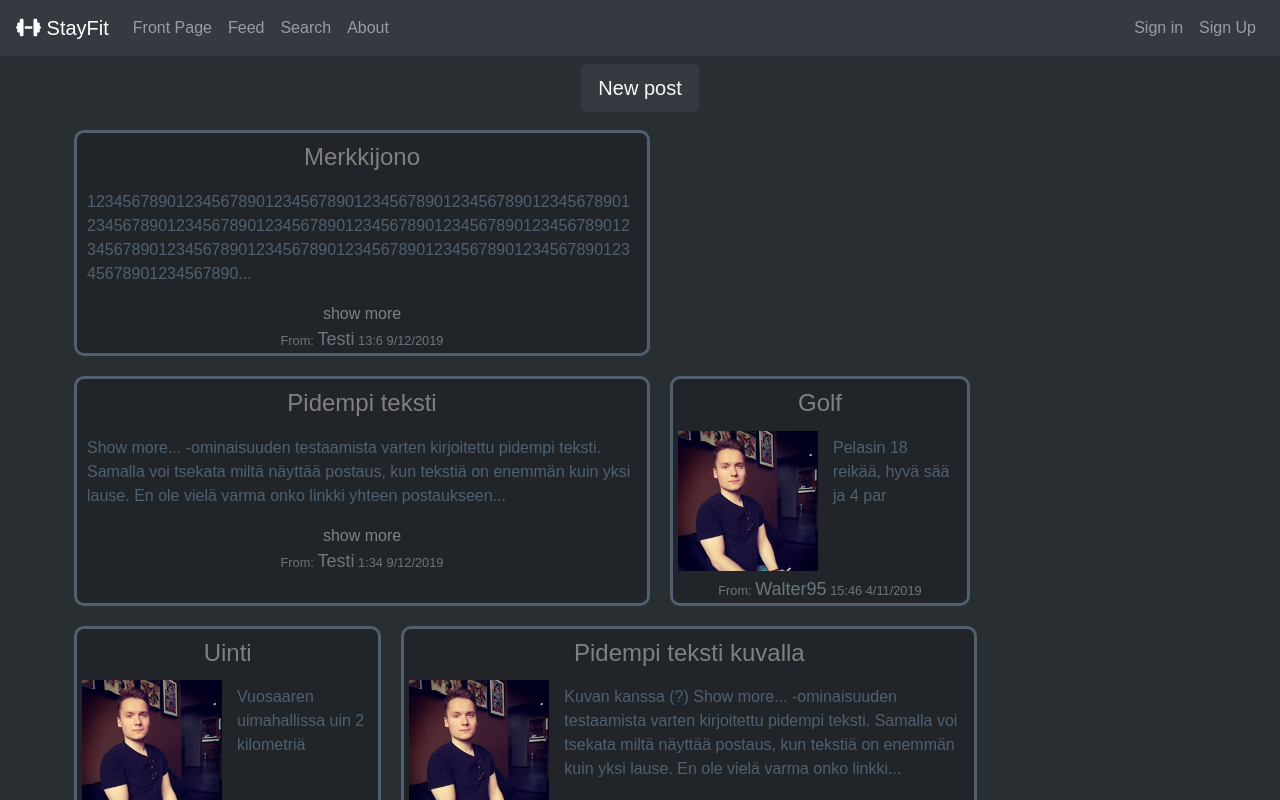
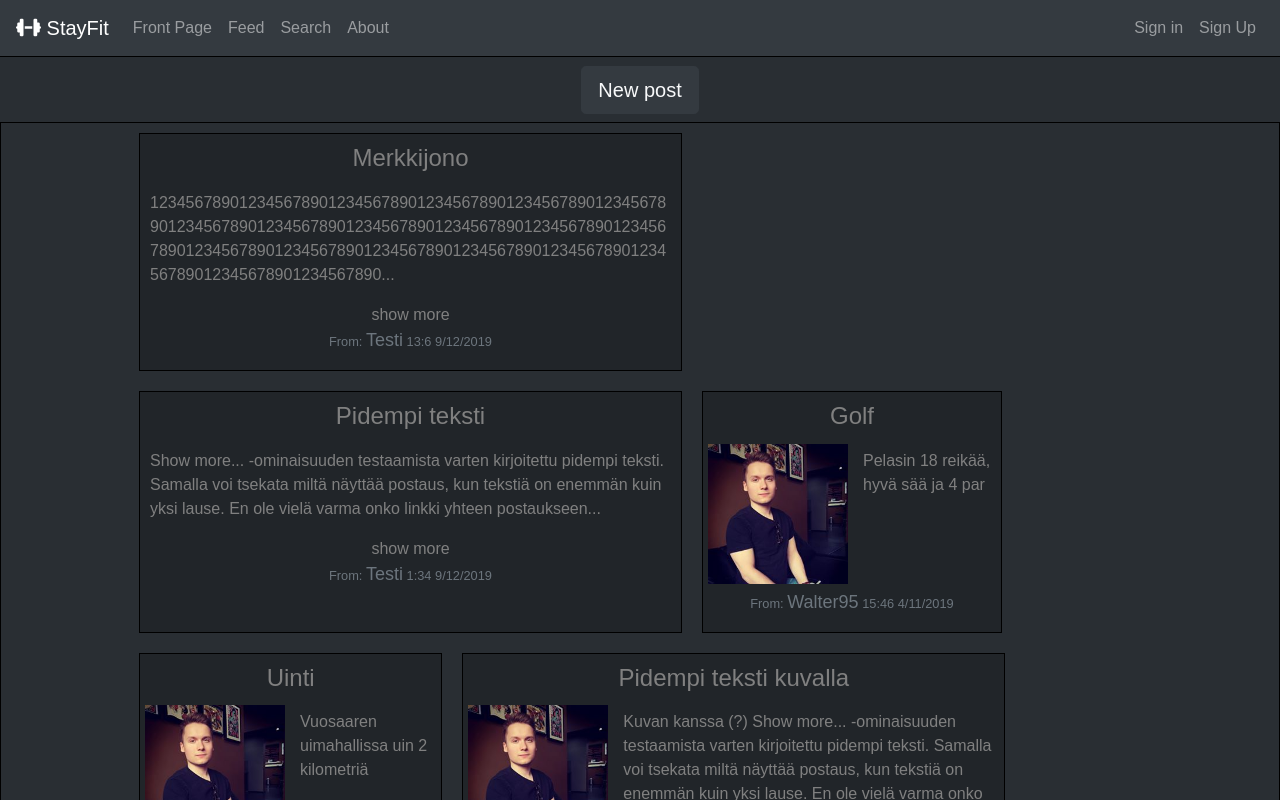
Before and after one commit to wesenbergg/webs2019-frontend-project, a React (Create React App) app in the folder fitness-app/: page /posts in a window 1280 px wide. Shown: the top 800 px of the page. Built offline with nearby package versions, Linux system fonts and the light colour scheme; data requests are answered from the project's data file.

Commit message:
lisää feed ja post tyylimuutoksia

```diff
--- a/fitness-app/src/components/content/feed/Feed.js
+++ b/fitness-app/src/components/content/feed/Feed.js
@@ -22,7 +22,9 @@ const Feed = ({ posts, setSinglePost, setCurrentPage }) => {
 
 	return (
 		<>
-			<Link className="btn btn-lg btn-dark text-light my-2" to="/posts/new">New post</Link>
+			<div className="newPostContainer">
+				<Link className="btn btn-lg btn-dark text-light my-2" to="/posts/new">New post</Link>
+			</div>
 			<div className="feedContainer">
 				{generateFeed()}
 			</div>
--- a/fitness-app/src/components/content/feed/Post.js
+++ b/fitness-app/src/components/content/feed/Post.js
@@ -6,7 +6,6 @@ import '../../../styles/post.css'
 // yksittäinen posti (singlePost) ei saa propseinaan setCurrentPagea tai setSinglePostia (ne ovat 'undefined')
 // tällöin halutaan onClick, joka ei tee mitään (parempaa ratkaisua odotellessa :D)...
 function handleClick({ setCurrentPage, setSinglePost, id }) {
-    console.log('click')
     if (setCurrentPage !== undefined || setSinglePost !== undefined) {
         postServices.getById(id)
             .then(post => {
@@ -33,7 +32,7 @@ const PostImage = ({ image_url }) => {
 
 // Näyttää postauksesta vain 200 ensimmäistä merkkiä (koko postaus tai sampleText)
 // Merkin 200 jälkeinen teksti katkaistaan seuraavaan ' ', jotta viimeinen sana on kokonainen
-// Ilman välilyöntiä näytetään seuraavat 25 merkkiä
+// Jos ei ole välilyöntiä tekstiin lisätään vain '...'
 const PostText = ({ text, id, setSinglePost, setCurrentPage }) => {
     if (text.length < 200) {
         return (
@@ -57,7 +56,7 @@ const Post = ({ title, text, image_url, date, setCurrentPage, setSinglePost, aut
                 <PostImage image_url={image_url} />
                 <PostText text={text} id={id} setSinglePost={setSinglePost} setCurrentPage={setCurrentPage} />
             </div>
-            <p className="card-text"><small className="text-muted">From: <span className="card-link author-link mouse-pointer">{author_name}</span> {date}</small></p>
+            <p><small className="text-muted">From: <span className="card-link author-link mouse-pointer">{author_name}</span> {date}</small></p>
         </div>
     )
 }
--- a/fitness-app/src/components/content/single/singlePost.js
+++ b/fitness-app/src/components/content/single/singlePost.js
@@ -7,10 +7,20 @@ const ProfilePic = () => {
         <img className="singlePostAuthorInfo" src={`${process.env.PUBLIC_URL}/assets/images/default_avatar.png`} />
     )
 }
+
 const SinglePostImage = ({ imageSrc }) => {
     if (imageSrc === null || imageSrc === undefined || imageSrc === "") return null
+    if (imageSrc.includes('/assets/images')) {
+        return (
+            <a target="_blank" href={`${process.env.PUBLIC_URL}${imageSrc}`}>
+                <img className="postThumbnail" src={`${process.env.PUBLIC_URL}${imageSrc}`} />
+            </a>
+        )
+    }
     return (
-        <img src={imageSrc} alt="Image not found" />
+        <a target="_blank" href={imageSrc}>
+            <img className="postThumbnail" src={imageSrc} />
+        </a>
     )
 }
 const SinglePost = ({ singlePost }) => {
--- a/fitness-app/src/styles/feed.css
+++ b/fitness-app/src/styles/feed.css
@@ -1,5 +1,10 @@
 .feedContainer {
     display: flex;
     flex-wrap: wrap;
-    padding: 0 5% 5% 5%;
+    padding: 0 5% 5% 10%;
+    border: 1px solid black;
 }
+.newPostContainer {
+    padding-top: 1px;
+    border-top: 1px solid black;
+}
--- a/fitness-app/src/styles/post.css
+++ b/fitness-app/src/styles/post.css
@@ -6,10 +6,11 @@
     max-width: 50%;
     margin: 10px;
     min-width: 300px;
-    border: 3px solid #506070;
-    border-radius: 10px;
+    border: 1px solid black;
+    /*border: 3px solid #506070;
+    border-radius: 10px;*/
     background-color: #212529;
-    color: #506070;
+    color: #808080;
 }
 .horizontalPostText {
     padding-left: 10px;
@@ -75,10 +76,12 @@
 .singlePostTitle {
     padding-left: 80px;
     text-align: left;
+    color: grey;
 }
 .singlePostDate {
     float: right;
     padding-right: 10px;
+    color: grey;
 }
 
 /*CSS for author info & profile pic*/
@@ -110,4 +113,5 @@
     text-align: left;
     margin-top: 10px;
     padding-left: 10px;
+    color: grey;
 }
```
